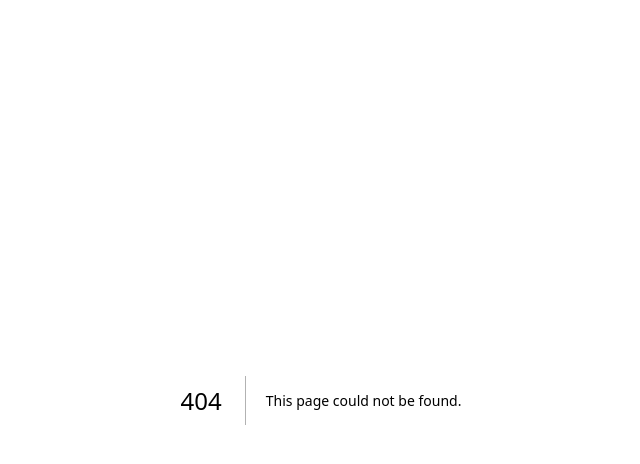
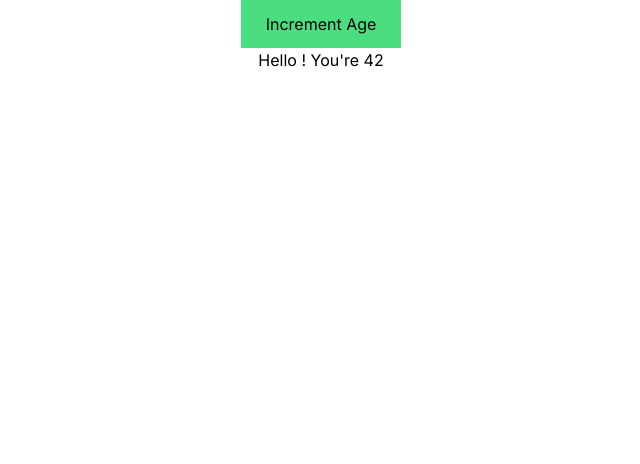
Before and after one commit to salman-aip/learn-react-js-official-docs, a Next.js app: page /useReducer in a window 1280 px wide. Before the commit this address had no page. Shown: the top 464 px of the page, without its empty margins (319-959 px from the left). Built offline with nearby package versions, Linux system fonts and the light colour scheme.

Commit message:
initialize useReducer

```diff
--- /dev/null
+++ b/src/app/useReducer/page.tsx
@@ -0,0 +1,33 @@
+"use client";
+
+import { useReducer } from "react";
+
+// reducer dunction specifies that how state gets updated
+function reducer(state: any, action: any) {
+  if (action.type === "incremented_age") {
+    return {
+      age: state.age + 1,
+    };
+  }
+
+  throw Error("Unknown action");
+}
+
+export default function useReducerFunction() {
+  const [state, dispatch] = useReducer(reducer, { age: 42 });
+
+  return (
+    <div className="w-full h-[100dvh] bg-white text-black flex flex-col justify-start items-center">
+      <button
+        className="bg-green-400 px-4 py-3 w-[10rem]"
+        onClick={() => {
+          dispatch({ type: "incremented_age" });
+        }}
+      >
+        Increment Age
+      </button>
+
+      <h1>Hello ! You&apos;re {state.age}</h1>
+    </div>
+  );
+}
```
